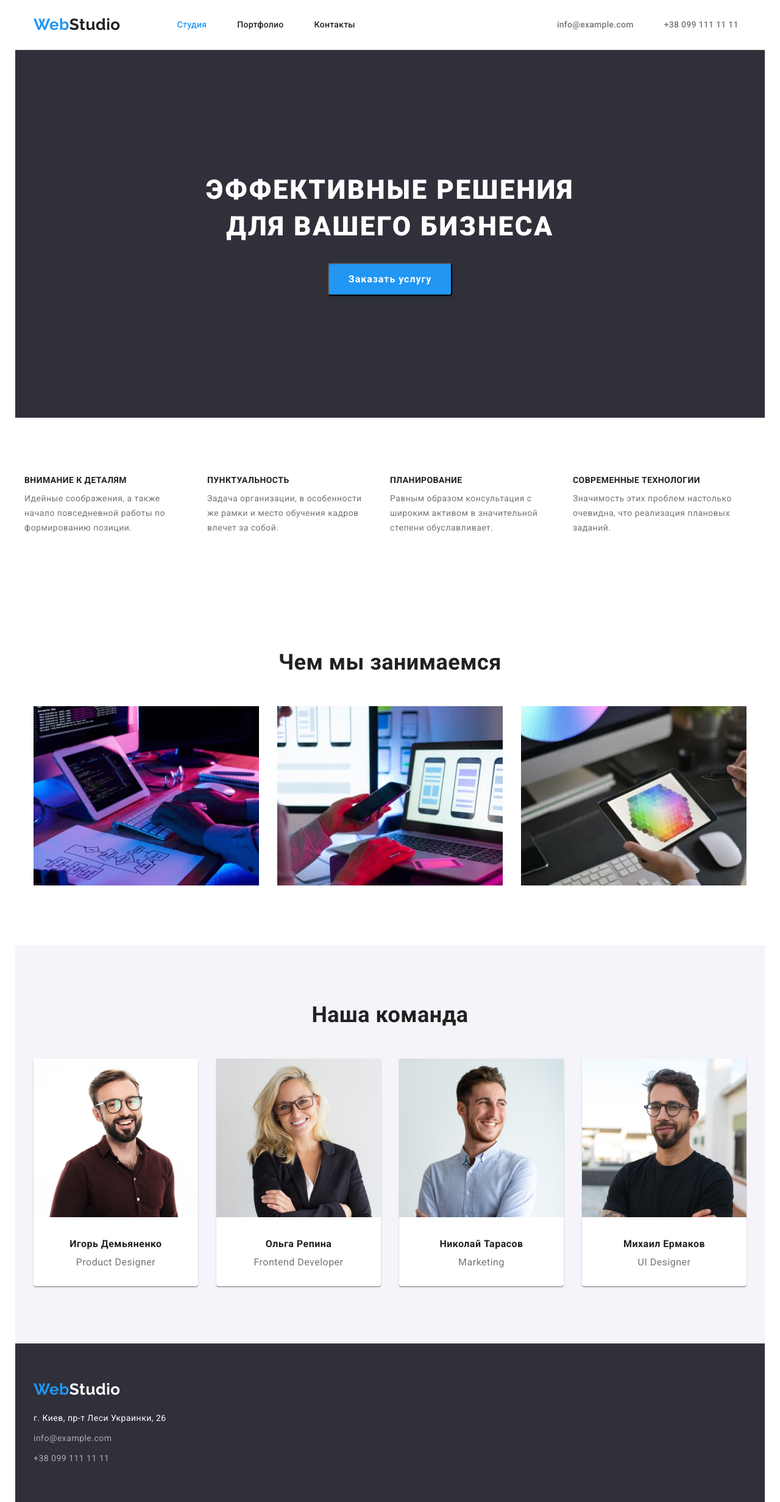
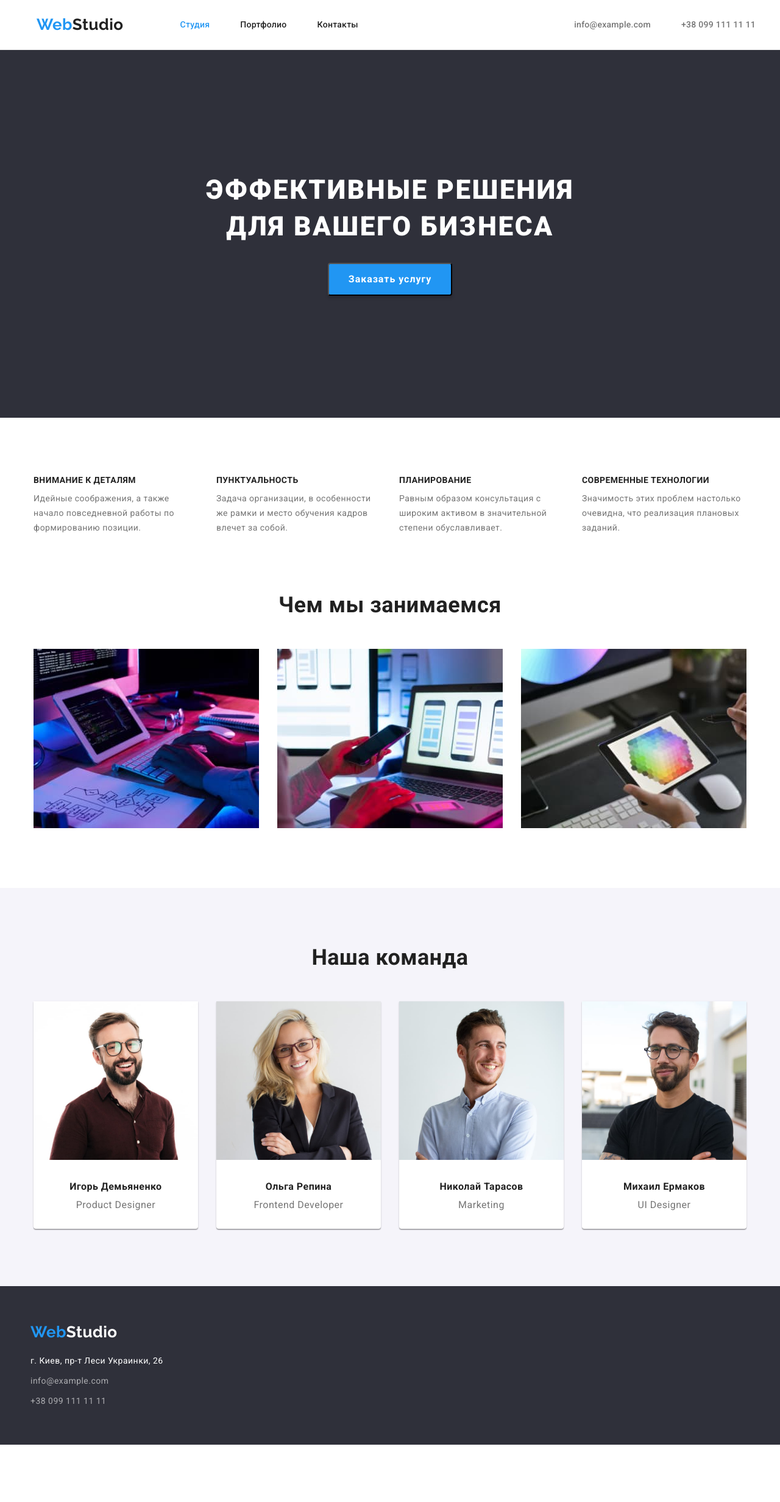
Before and after one commit to Vitalii10x/goit-markup-hw-03, a plain HTML site: page index.html in a window 1280 px wide. Shown: the whole page at 61% size. After the commit the page ends 2369 px from the top, so only its background shows below. Drawn offline with nearby package versions, Linux system fonts and the light colour scheme.

Commit message:
Commit 1.10

```diff
--- a/css/styles.css
+++ b/css/styles.css
@@ -35,9 +35,7 @@ body {
 }
 
 .container {
-    width: 1230px;
-    padding-left: 15px;
-    padding-right: 15px;
+    width: 1200px;
     margin: 0 auto;
 }
 
@@ -54,7 +52,7 @@ body {
 }
 
 .site-logo {
-    padding-left: 15px;
+    padding-left: 20px;
     padding-bottom: 24px;
     padding-top: 25px;
 
@@ -107,7 +105,7 @@ body {
 
 .site-contacts {
     display: flex;
-    margin-left: 331px;
+    margin-left: auto;
 }
 
 .site-contacts-item {
@@ -135,15 +133,13 @@ body {
 /* ########### СТУДИЯ ###########*/
 
 .section-hero {
+    padding: 200px 0;
+
     text-align: center;
-}
-
-.hero-theme {
     background: #2F303A;
 }
 
 .section-hero-name {
-    padding-top: 200px;
     margin-top: 0;
     margin-bottom: 30px;
 
@@ -153,14 +149,10 @@ body {
     color: var(--btn-text-color);
     letter-spacing: 0.06em;
     text-transform: uppercase;
-
 }
 
 .section-hero-button {
-    border-radius: 4px;
     padding: 10px 32px ;
-    min-width: 200px;
-    margin-bottom: 200px;
 
     font-family: Roboto;
     font-size: 16px;
@@ -170,21 +162,20 @@ body {
     letter-spacing: 0.06em;
     background: #2196F3;
     box-shadow: 0px 4px 4px rgba(0, 0, 0, 0.15);
+    border-radius: 4px;
     cursor: pointer;
-    text-align: center;
-
 }
 
 .button:hover,
 .button:focus {
-    background-color: #757575;
+    background-color: #188CE8;
 }
 
 /* Секция: Чем мы занимаемся*/
 
 .section-service-work {
     display: flex;
-
+    justify-content: center;
 }
 
 .section-servise-item {
@@ -226,6 +217,10 @@ body {
     color: var(--title-text-color);
 }
 
+.section-card {
+    padding-bottom: 94px;
+}
+
 .section-service-image {
     display: flex;
     justify-content: center;
@@ -264,8 +259,8 @@ body {
 }
 
 .section-command-name {
-    margin-top: 30px;
-    margin-bottom: 30px;
+    padding-top: 30px;
+    padding-bottom: 30px;
 }
 
 .section-command-list {
@@ -291,10 +286,13 @@ body {
 
 /* ########### ПОРТФОЛИО ###########*/
 
+.portfolio-menu {
+    padding-top: 94px;
+}
+
 .portfolio-button {
     display: flex;
     justify-content: center;
-    padding-top: 94px;
 }
 
 .portfolio-button-item {
@@ -323,7 +321,7 @@ body {
 }
 
 .portfolio-projects {
-    padding-top: 54px;
+    margin-top: 54px;
     padding-bottom: 94px;
 }
 
@@ -380,12 +378,9 @@ body {
 /* ########### ФУТЕР ###########*/
 
 .footer {
+    background: #2F303A;
     padding: 60px 0;
-    background: #2F303A;
-}
-
-.footer-nav {
-    padding-left: 30px;
+    padding-left: 20px;
 }
 
 .footer-logo {
--- a/index.html
+++ b/index.html
@@ -17,7 +17,8 @@
   <body>
       <!-- Шапка сайта -->
       <header>
-        <div class="header-nav header container">
+        <div class="header">
+          <div class="header-nav container">
             <nav class="header-nav">
               <a href="./" lang="en" class="site-logo"><span class="logo">Web</span>Studio</a>
               <ul class="site-nav list">
@@ -35,12 +36,13 @@
               </li>
             </ul>
           </div>
+        </div>
       </header>
 
       <!-- Секция Герой -->
       <main>
         <section class="section-hero">
-            <div class="container hero-theme">
+          <div class="container">
             <h1 class="section-hero-name">
               Эффективные решения <br />
               для вашего бизнеса
@@ -50,8 +52,9 @@
         </section>
 
         <!-- Чем мы занимаемся -->
-          <section class="container">
-            <ul class="section-service-work section list">
+          <section class="section ">
+            <div class="container">
+              <ul class="section-service-work list">
                 <li class="section-servise-item">
                   <h3 class="section-service-title">Внимание к деталям</h3>
                   <p class="section-service-text">
@@ -81,8 +84,11 @@
                   </p>
                 </li>
               </ul>
+            </div>
+          </section>
 
-            <div class="section">
+          <section class="section-card">
+            <div class="container">
               <h2 class="section-service">Чем мы занимаемся</h2>
               <ul class="section-service-image list">
                 <li class="section-service-img">
@@ -98,7 +104,8 @@
           </section>
 
         <!-- Наша команда -->
-        <section class="container section section-command">
+        <section class="section-command section">
+          <div class="container">
             <h2 class="section-service">Наша команда</h2>
             <ul class="section-command-icon list">
               <li class="section-command-card">
@@ -130,13 +137,14 @@
                   </div>
               </li>
             </ul>
+          </div>
         </section>
       </main>
 
       <!-- Футер сайта -->
       <footer>
-        <div class="container footer">
-          <div class="footer-nav">
+        <div class="footer">
+          <div class="container">
             <a href="./" lang="en" class="footer-logo"><span class="logo">Web</span>Studio</a>
             <address class="footer-adress">
               <a href="https://www.google.com/maps/place/бул.+Леси+Украинки,+26,+Киев,+02000/@50.4265807,30.5361971,17z/data=!3m1!4b1!4m5!3m4!1s0x40d4cf0e033ecbe9:0x57a4dffefec77da0!8m2!3d50.4265807!4d30.5383858"
@@ -150,7 +158,7 @@
                 </li>
               </ul>
             </address>
-          <div>
+          </div>
         </div>
       </footer>
   </body>
```
Also changed, not shown: portfolio.html (+11 -8 lines). Lines whose indentation alone changed are shown as unchanged.
